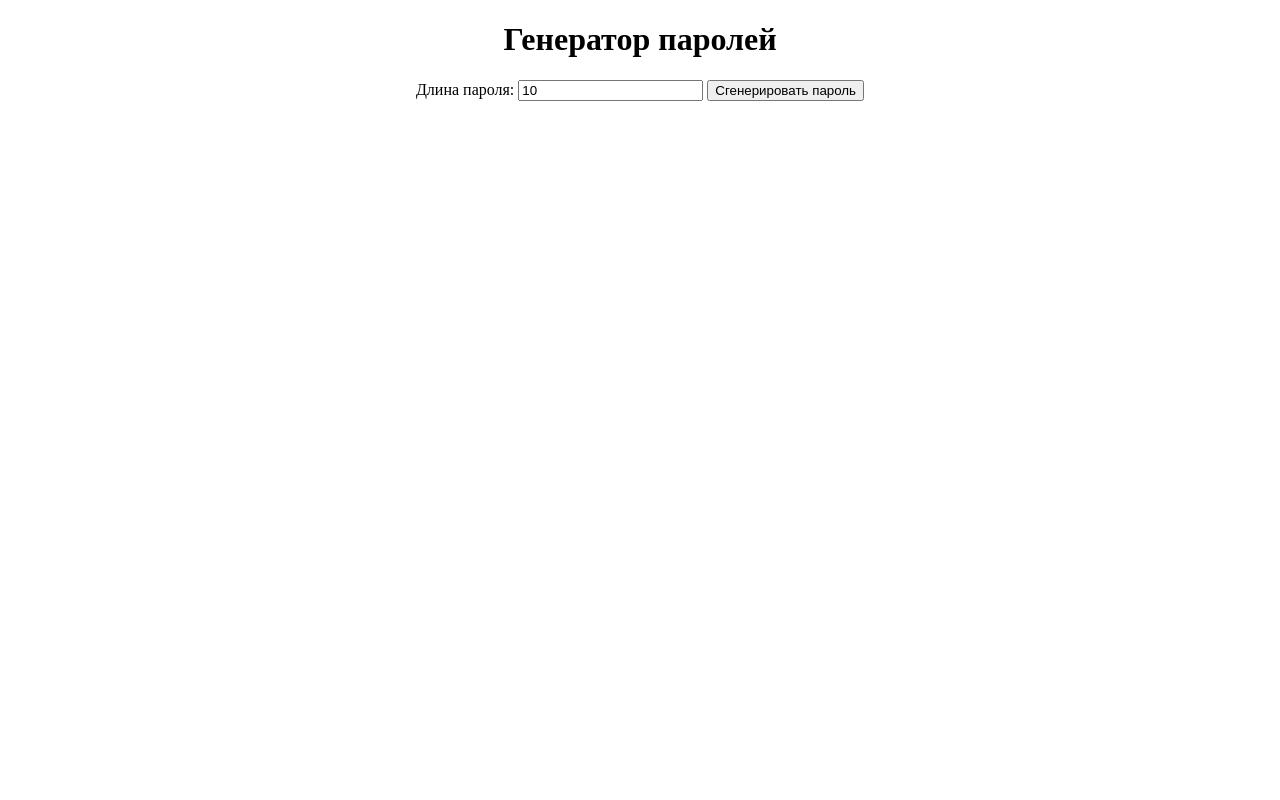
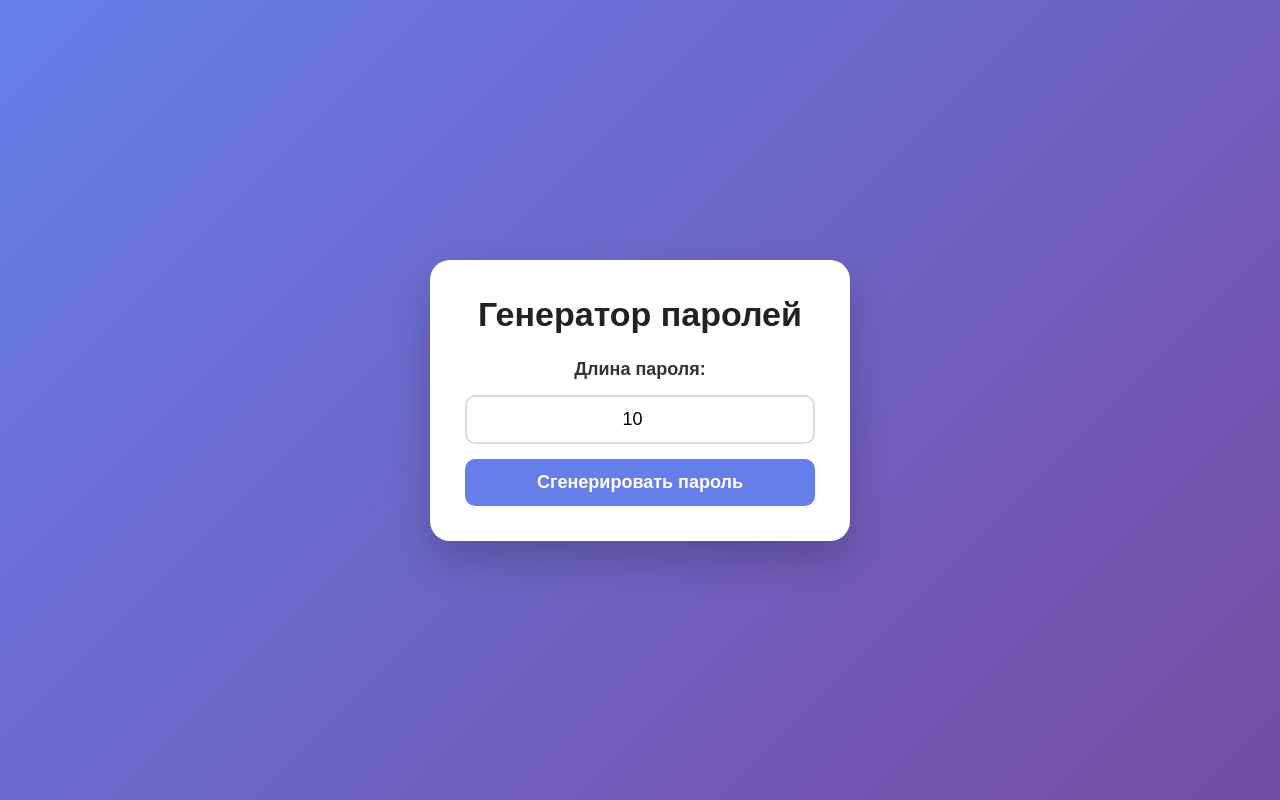
Before and after one commit to trenercode/password-generator, a Flask app: page / in a window 1280 px wide. Run offline with Flask 3, Linux system fonts and the light colour scheme.

Commit message:
Added beautiful UI design

```diff
--- a/Password/static/styles.css
+++ b/Password/static/styles.css
@@ -1,3 +1,90 @@
+* {
+    box-sizing: border-box;
+}
+
 body {
+    margin: 0;
+    min-height: 100vh;
+    font-family: Arial, sans-serif;
+    background: linear-gradient(135deg, #667eea, #764ba2);
+
+    display: flex;
+    justify-content: center;
+    align-items: center;
+}
+
+.container {
+    width: 420px;
+    padding: 35px;
+    background: white;
+    border-radius: 20px;
+    box-shadow: 0 20px 40px rgba(0, 0, 0, 0.2);
     text-align: center;
 }
+
+h1 {
+    margin-top: 0;
+    margin-bottom: 25px;
+    font-size: 34px;
+    color: #222;
+}
+
+form {
+    display: flex;
+    flex-direction: column;
+    gap: 15px;
+}
+
+label {
+    font-size: 18px;
+    font-weight: 600;
+    color: #333;
+}
+
+input {
+    padding: 12px 15px;
+    font-size: 18px;
+    border: 2px solid #ddd;
+    border-radius: 10px;
+    outline: none;
+    text-align: center;
+}
+
+input:focus {
+    border-color: #667eea;
+}
+
+button {
+    padding: 13px 20px;
+    font-size: 18px;
+    font-weight: 700;
+    color: white;
+    background: #667eea;
+    border: none;
+    border-radius: 10px;
+    cursor: pointer;
+}
+
+button:hover {
+    background: #5568d9;
+}
+
+.result {
+    margin-top: 25px;
+    padding: 18px;
+    background: #f4f6ff;
+    border-radius: 12px;
+}
+
+.result h2 {
+    margin-top: 0;
+    font-size: 22px;
+}
+
+.result p {
+    margin-bottom: 0;
+    font-size: 24px;
+    font-weight: 700;
+    word-break: break-all;
+    color: #333;
+}
--- a/Password/templates/index.html
+++ b/Password/templates/index.html
@@ -7,6 +7,8 @@
           href="{{ url_for('static', filename='styles.css') }}">
 </head>
 <body>
+
+    <div class="container">
 
         <h1>Генератор паролей</h1>
 
@@ -18,9 +20,13 @@
         </form>
 
         {% if password %}
+            <div class="result">
                 <h2>Ваш пароль:</h2>
                 <p>{{ password }}</p>
+            </div>
         {% endif %}
+
+    </div>
 
 </body>
 </html>
```
Lines whose indentation alone changed are shown as unchanged.
